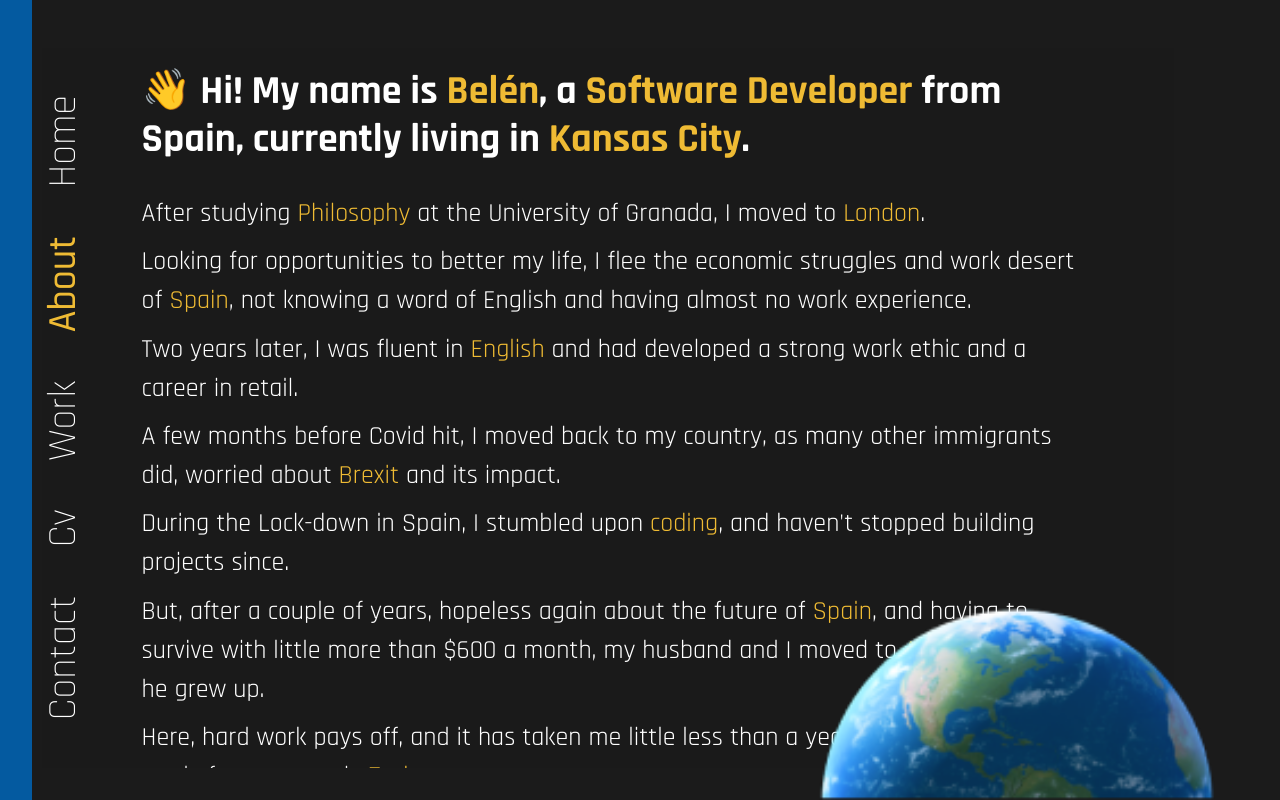
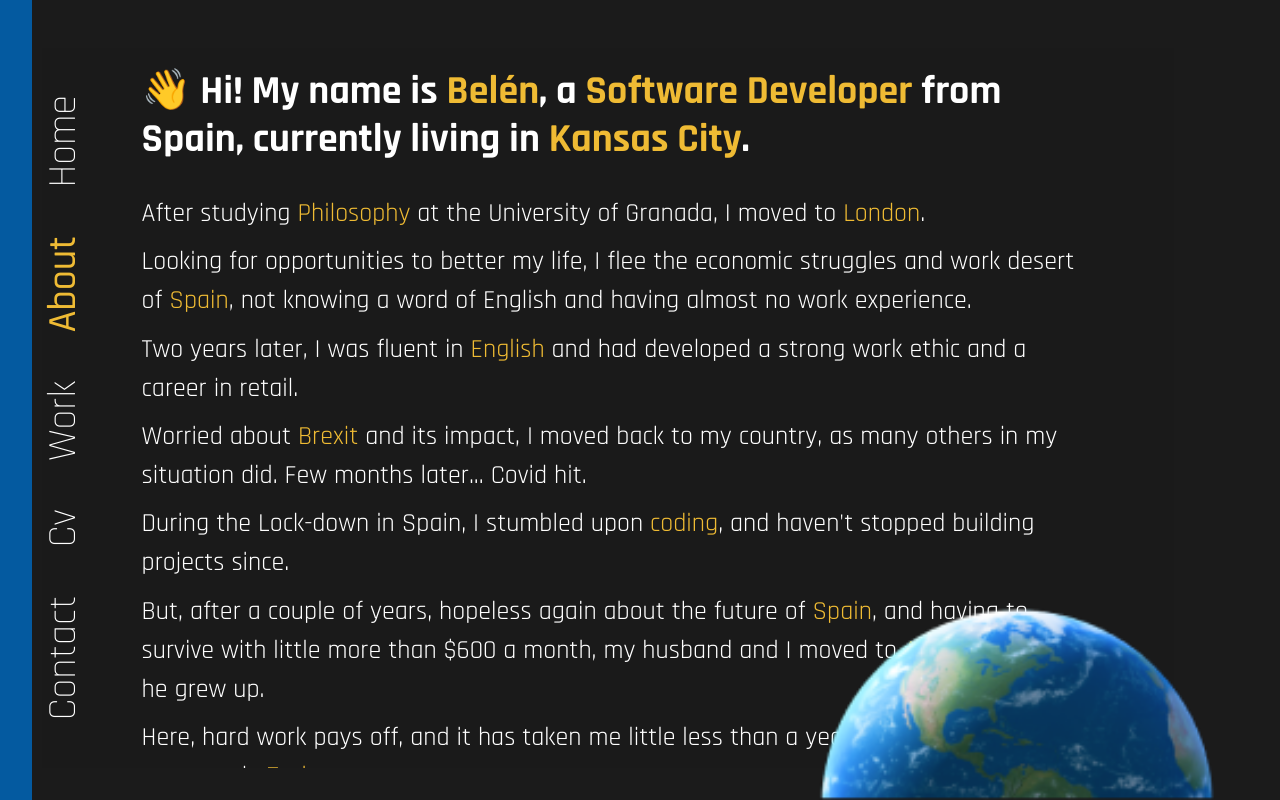
Before and after one commit to 93Belen/personal-website, a React (Create React App) app: page /about in a window 1280 px wide. Built offline with nearby package versions, Linux system fonts and the light colour scheme.

Commit message:
minor changes to about

```diff
--- a/src/components/about/about.js
+++ b/src/components/about/about.js
@@ -11,11 +11,11 @@ export const About = () => {
             <p>After studying <span className='span'>Philosophy</span> at the University of Granada, I moved to <span className='span'>London</span>.</p>
             <p>Looking for opportunities to better my life, I flee the economic struggles and work desert of <span className='span'>Spain</span>, not knowing a word of English and having almost no work experience.</p>
             <p>Two years later, I was fluent in <span className='span'>English</span> and had developed a strong work ethic and a career in retail.</p>
-            <p>A few months before Covid hit, I moved back to my country, as many other immigrants did, worried about <span className='span'>Brexit</span> and its impact.</p>
+            <p>Worried about <span className='span'>Brexit</span> and its impact, I moved back to my country, as many others in my situation did. Few months later... Covid hit.</p>
             <p>During the Lock-down in Spain, I stumbled upon <span className='span'>coding</span>, and haven't stopped building projects since.</p>
             <p>But, after a couple of years, hopeless again about the future of <span className='span'>Spain</span>,
             and having to survive with little more than $600 a month, my husband and I moved to <span className='span'>America</span>, where he grew up.</p>
-            <p>Here, hard work pays off, and it has taken me little less than a year to get myself job ready for a carreer in <span className='span'>Tech</span>.</p>
+            <p>Here, hard work pays off, and it has taken me little less than a year to get job ready for a carreer in <span className='span'>Tech</span>.</p>
             <p>Now, I see how my education in philosophy prepared me to understand <span className='span'>complex systems</span>,
             find problems within them, and solve them by thinking <span className='span'>logically</span> and creatively.</p>
             <p>Becoming bilingual has made it easy for me to learn new <span className='span'>languages</span>.</p>
--- a/src/components/cv/cv.js
+++ b/src/components/cv/cv.js
@@ -10,7 +10,7 @@ export const Cv = () => {
             <Container id='cv-text'>
             <p id='statement'><span className='span'>Thank you for checking out my CV!</span>
             I am currently looking for a position as a <span className='span'>React Developer</span>
-            <a rel="github" href="https://github.com/93Belen/Resume/blob/main/Belen-Garcia-Martinez-resume.pdf" target='_blank' download='Belen-Garcia-Martinez-resume.pdf'>
+            <a rel="noreferrer" href="https://github.com/93Belen/Resume/blob/main/Belen-Garcia-Martinez-resume.pdf" target='_blank' download='Belen-Garcia-Martinez-resume.pdf'>
                 Download my CV here
             </a>
             </p>
```
